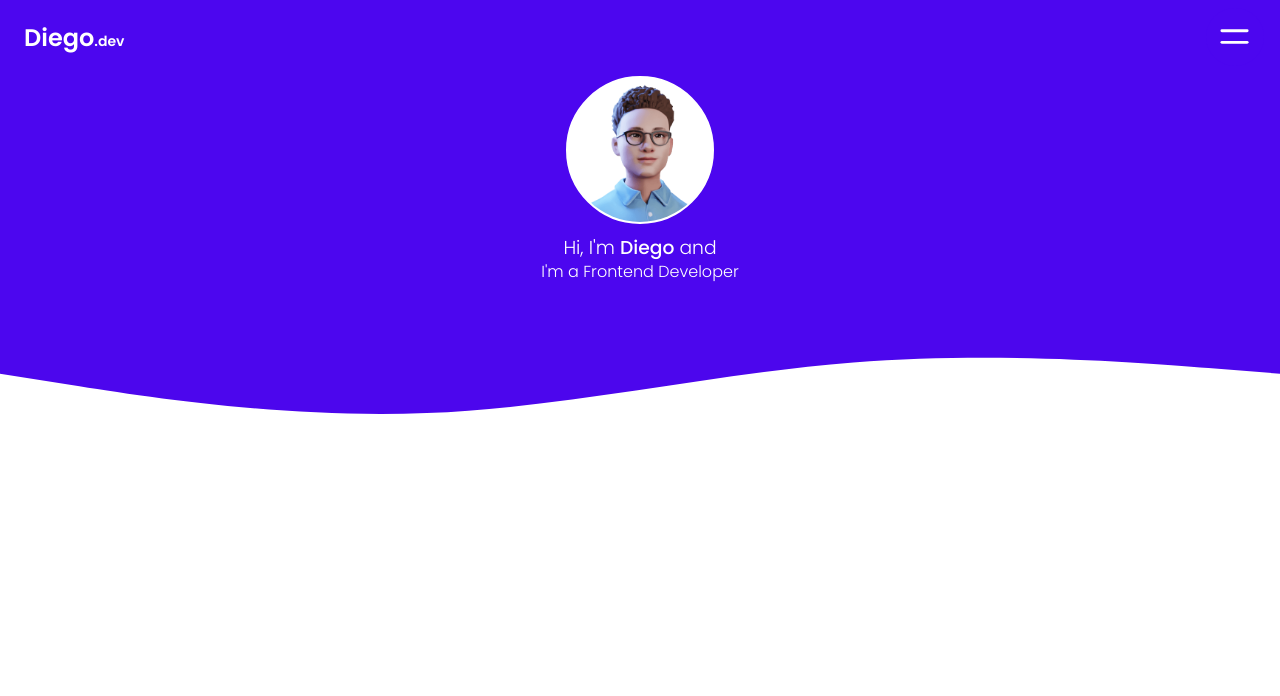
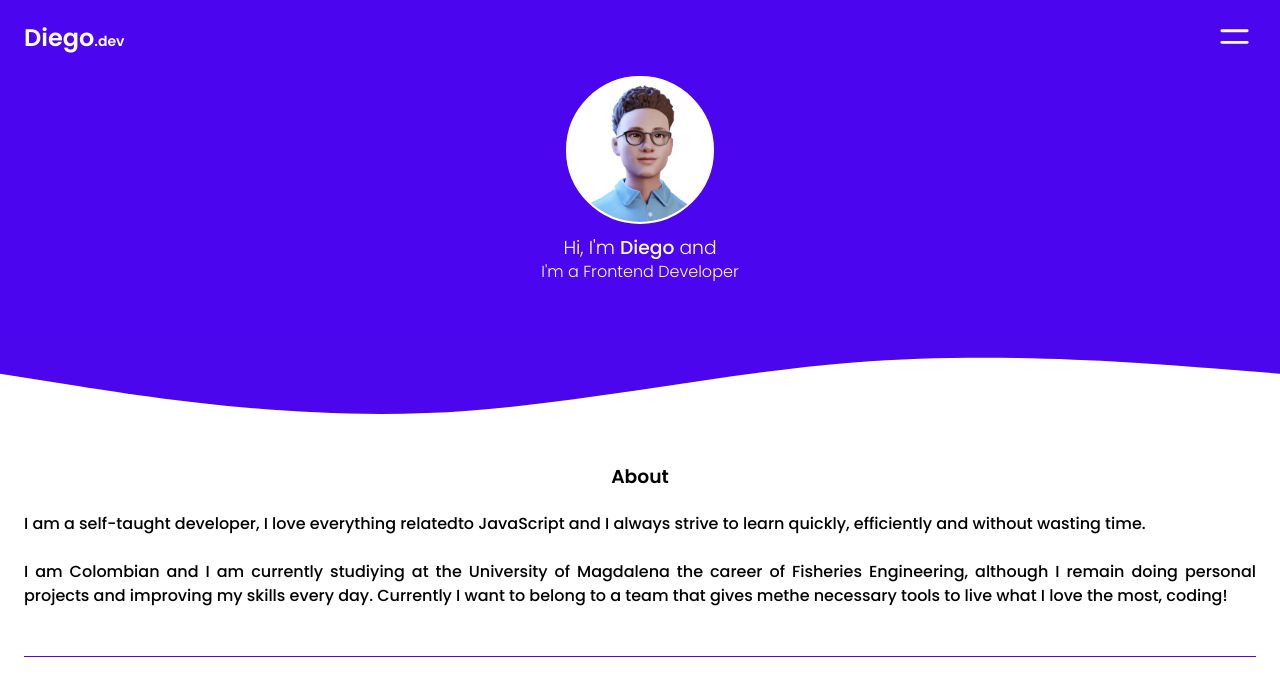
Before and after one commit to diecodev/diegodiaz, a Next.js app: page / in a window 1280 px wide. Shown: the top 696 px of the page. Built offline with nearby package versions, Linux system fonts and the light colour scheme; some icons are missing.

Commit message:
About page

```diff
--- /dev/null
+++ b/components/About/About.js
@@ -0,0 +1,24 @@
+import style from "styles/content.module.css";
+
+const About = () => {
+  return (
+    <section className={style.section}>
+      <div>
+        <h3>About</h3>
+        <p>
+          I am a self-taught developer, I love everything relatedto JavaScript
+          and I always strive to learn quickly, efficiently and without wasting
+          time.
+          <br />
+          <br />I am Colombian and I am currently studiying at the University of
+          Magdalena the career of Fisheries Engineering, although I remain doing
+          personal projects and improving my skills every day. Currently I want
+          to belong to a team that gives methe necessary tools to live what I
+          love the most, coding!
+        </p>
+      </div>
+    </section>
+  );
+};
+
+export default About;
--- a/pages/index.js
+++ b/pages/index.js
@@ -1,3 +1,4 @@
+import About from "components/About/About";
 import Header from "components/header/Header";
 import Head from "next/head";
 
@@ -11,6 +12,7 @@ export default function Home() {
       </Head>
       <div>
         <Header />
+        <About />
       </div>
     </div>
   );
--- /dev/null
+++ b/styles/content.module.css
@@ -0,0 +1,20 @@
+/* ------- About ----------- */
+.section {
+  margin: 0 var(--margin_default);
+  border-bottom: 1px solid var(--bg_primary);
+}
+
+.section > div {
+  margin: calc(2 * var(--margin_default)) 0;
+}
+
+.section > div > h3 {
+  margin: 0 0 var(--margin_default);
+  text-align: center;
+  font-weight: 600;
+}
+
+.section > div > p {
+  text-align: justify;
+  line-height: var(--margin_default);
+}
```
